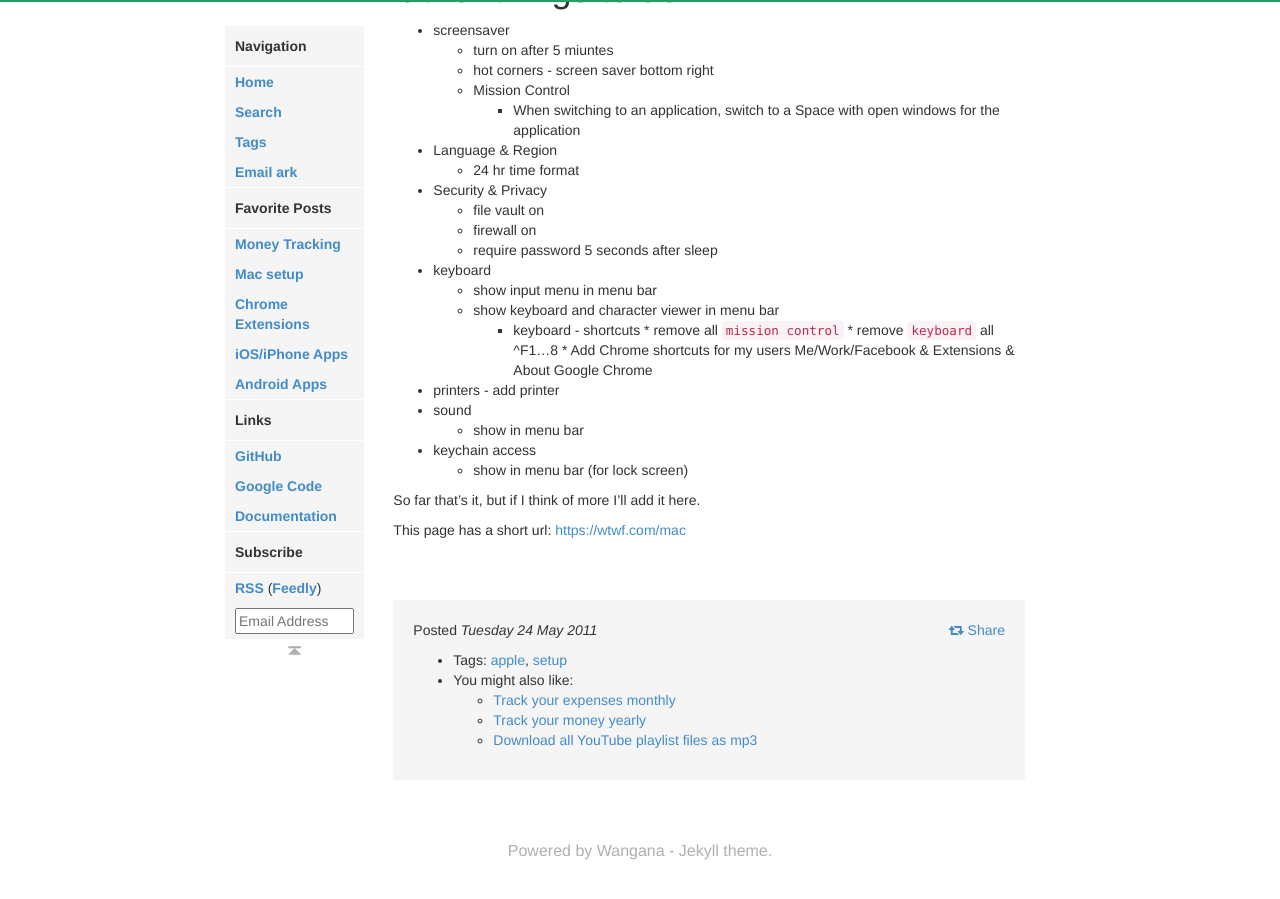
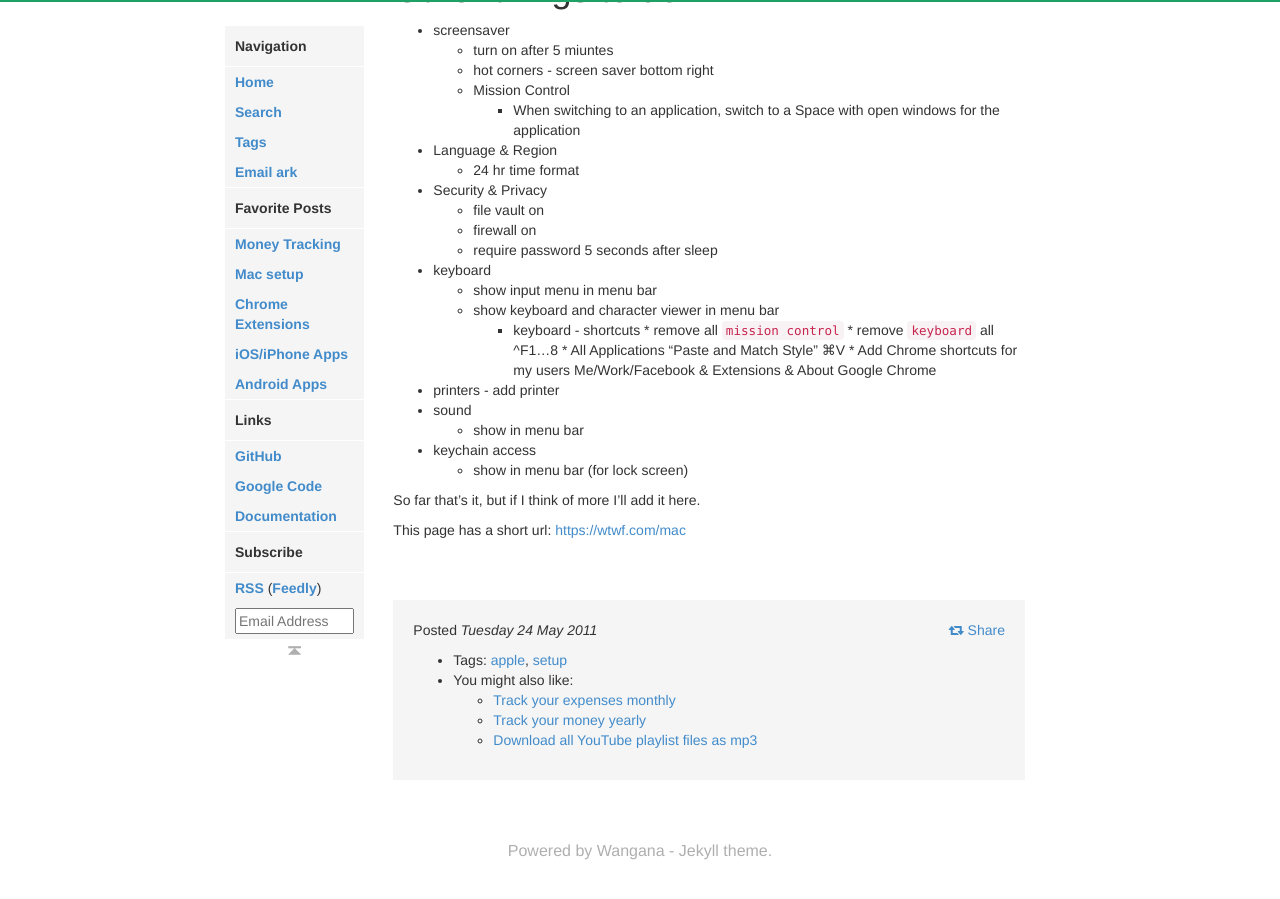
Before and after one commit to arkarkark/arkarkark.github.io, a Jekyll site: the page built from _posts/2011-05-24-mac-setup.md, in a window 1280 px wide and 900 px high, scrolled down 1374 px. Built offline with Jekyll 4.4.1, drawn with Linux system fonts in a browser that asks for light colours; some web fonts are replaced; some of the changed lines change nothing that is shown; some of the changed text lies outside the part shown.

Commit message:
added comand-v

```diff
--- a/_posts/2011-05-24-mac-setup.md
+++ b/_posts/2011-05-24-mac-setup.md
@@ -9,7 +9,7 @@ tags:
 title: mac setup
 ---
 
-Last Updated: "Thu Aug 24 09:19:18 PDT 2017"
+Last Updated: "Sun Nov 25 01:29:06 PST 2018"
 
 This post will grow with all the stuff I change on a mac when I get it.
 
@@ -108,6 +108,7 @@ sudo nvram SystemAudioVolume=%01
 		 * keyboard - shortcuts
 				* remove all `mission control`
 				* remove `keyboard` all ^F1...8
+				* All Applications "Paste and Match Style" ⌘V
 				* Add Chrome shortcuts for my users Me/Work/Facebook & Extensions & About Google Chrome
    * printers - add printer
    * sound
```
